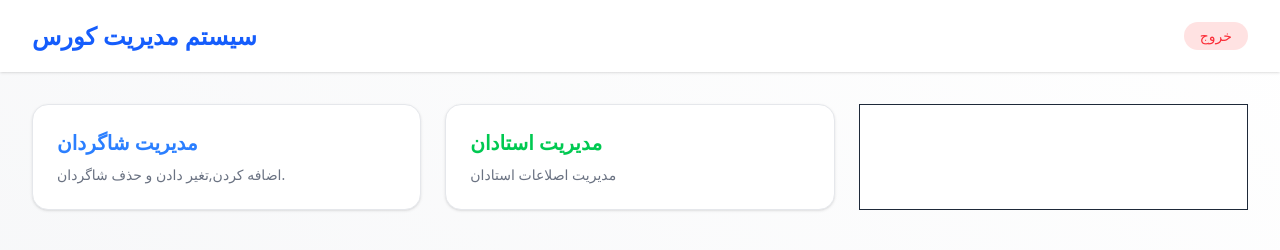
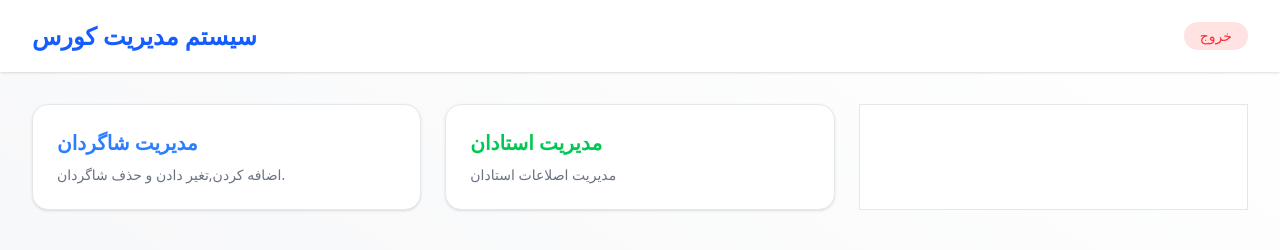
Before and after one commit to mubarakaataye/MIS, a website: page public/dashboard.html in a window 1280 px wide. Drawn offline with Linux system fonts and the light colour scheme.

Commit message:
border-color

```diff
--- a/public/dashboard.html
+++ b/public/dashboard.html
@@ -25,7 +25,7 @@ rounded-2xl p-6 shadow-sm hover:shadow-xl hover:border-green-500 transition dura
 <div class="text-xl font-semibold text-green-500 group-hover:text-green-600 mb-2">مدیریت استادان</div>
 <p class="text-sm text-gray-500">مدیریت اصلاعات استادان</p></a>
 
-<a href="course-management.html" class="card-hover group bg-white border"></a>
+<a href="course-management.html" class="card-hover group bg-white border border-gray-200"></a>
     </main>
 </body>
 </html>
```
